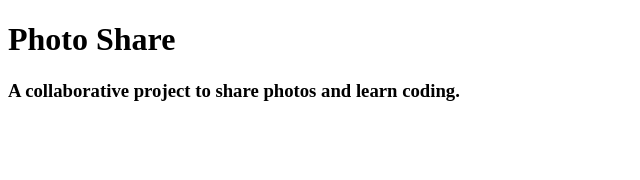
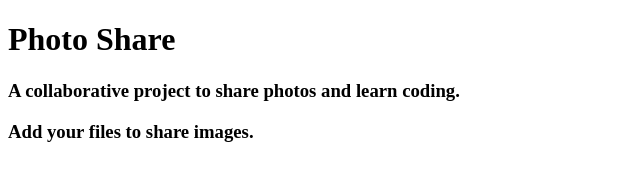
Before and after one commit to tommypurcell/photo-share, a plain HTML site: page index.html in a window 1280 px wide. Shown: the whole page, without its empty margins (0-640 px from the left). Drawn offline with Linux system fonts and the light colour scheme.

Commit message:
added h3 add files

```diff
--- a/index.html
+++ b/index.html
@@ -8,6 +8,7 @@
     <body>
         <h1>Photo Share</h1>
         <h3>A collaborative project to share photos and learn coding.</h3>
+        <h3>Add your files to share images.</h3>
 
     </body>
 </html>
```
